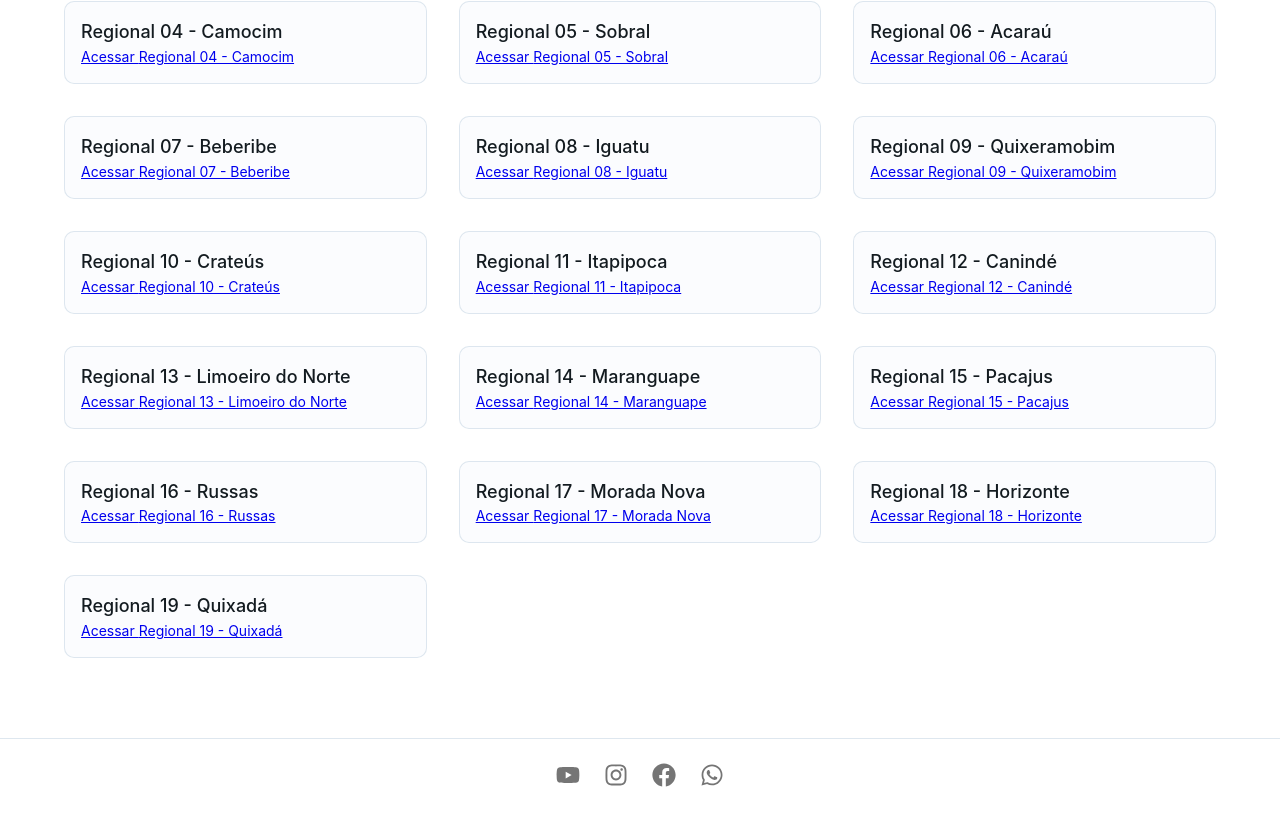
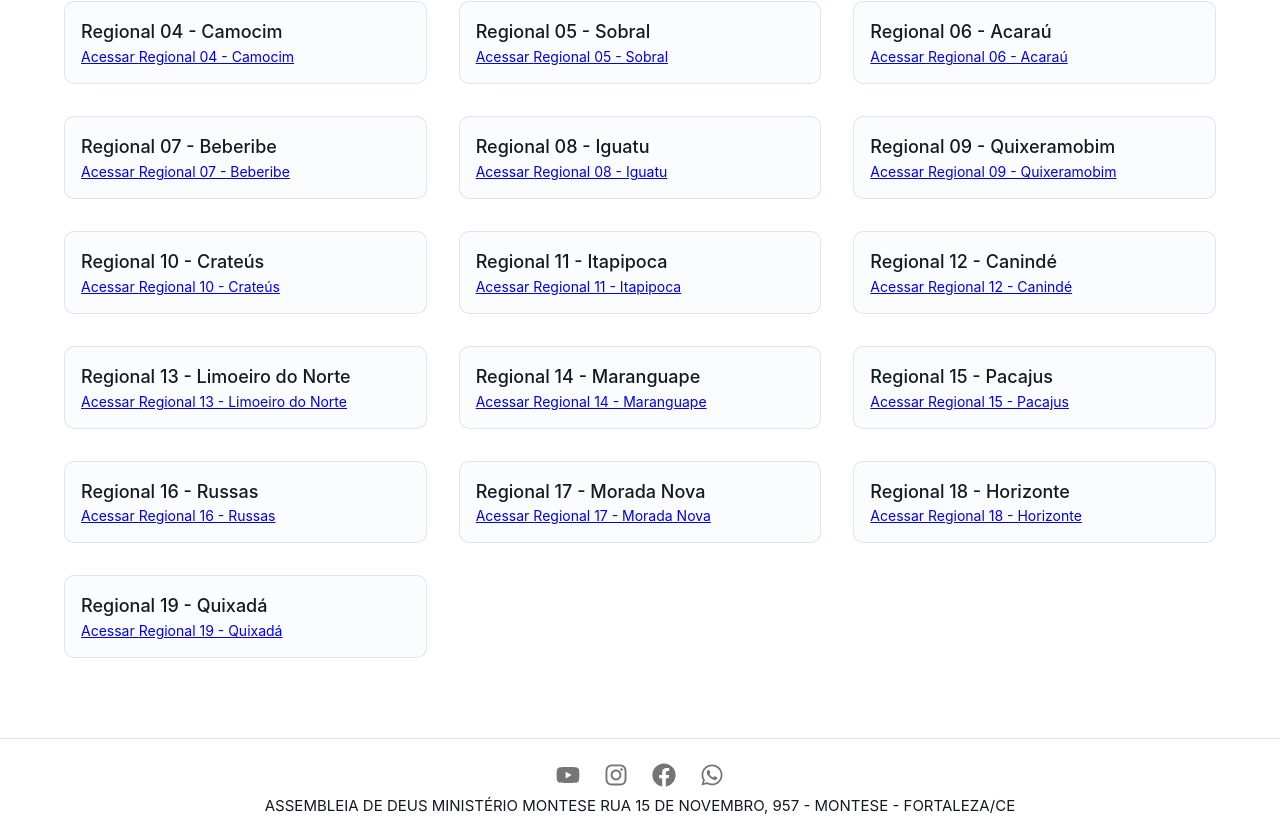
Before and after one commit to levibf/igreja-link, a React (Vite) app: page / in a window 1280 px wide. Shown: the part 260-1094 px from the top of the page. Before the commit the page ends 1071 px from the top, so only its background shows below. Built offline with nearby package versions, Linux system fonts and the light colour scheme.

Commit message:
Adicionado localização no footer

```diff
--- a/src/components/Footer.jsx
+++ b/src/components/Footer.jsx
@@ -74,6 +74,10 @@ export default function Footer() {
           </IconButton>
         </Stack>
       </Box>
+        <Stack>
+          ASSEMBLEIA DE DEUS MINISTÉRIO MONTESE
+          RUA 15 DE NOVEMBRO, 957 - MONTESE - FORTALEZA/CE
+        </Stack>
     </Container>
   );
 }
```
